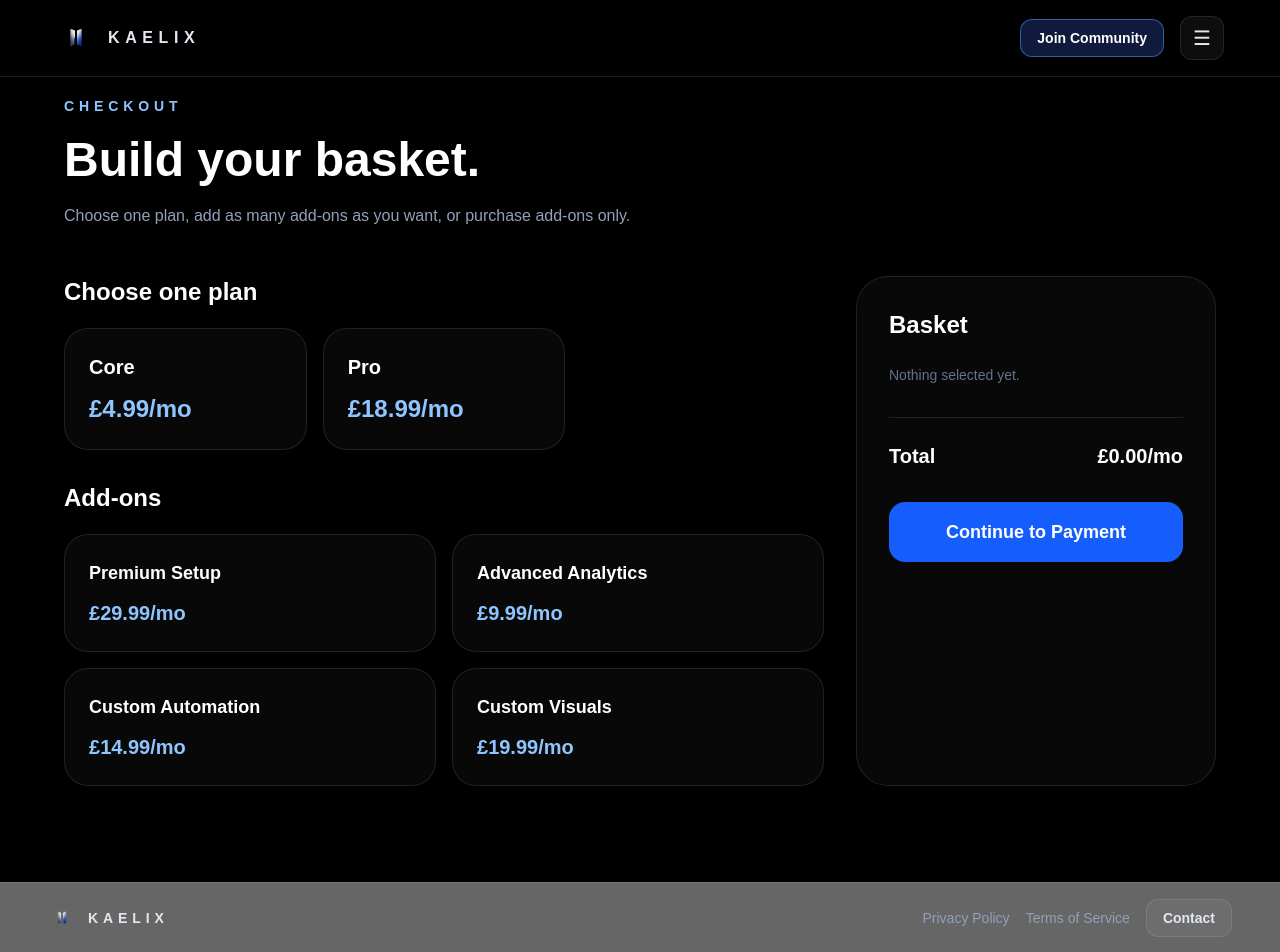
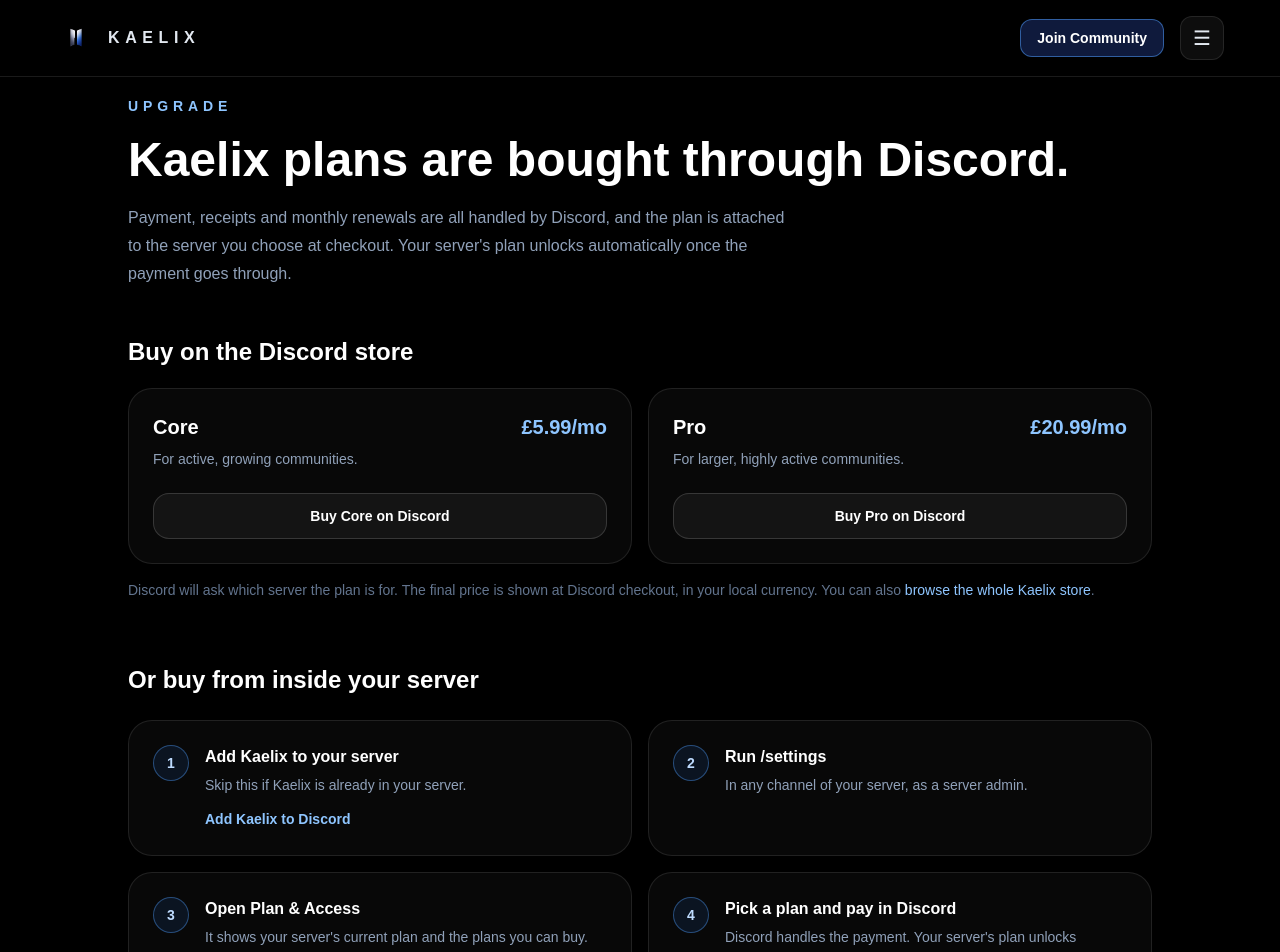
Before and after one commit to glykeselpides-bit/kaelix-site, a Next.js app: page /checkout in a window 1280 px wide. Shown: the top 952 px of the page. Built offline with nearby package versions, Linux system fonts and the light colour scheme.

Commit message:
checkout website

```diff
--- a/src/app/checkout/page.tsx
+++ b/src/app/checkout/page.tsx
@@ -1,166 +1,210 @@
-"use client";
-
-import { Suspense, useMemo, useState } from "react";
-import { useSearchParams } from "next/navigation";
+import Link from "next/link";
 import Navbar from "@/components/Navbar";
 import Footer from "@/components/Footer";
+import {
+  BOT_INVITE_URL,
+  DISCORD_STORE_URL,
+  planStoreUrl,
+  toBuyablePlan,
+} from "@/lib/discordStore";
+
+/**
+ * Where every "Choose plan" / "Upgrade" button lands. Kaelix is sold through
+ * Discord only, so this page sends people to the Discord store and explains
+ * the in-server way to buy. No payment happens on this site.
+ */
 
 const plans = [
-  { id: "core", name: "Core", price: 4.99 },
-  { id: "pro", name: "Pro", price: 18.99 },
+  {
+    id: "core" as const,
+    name: "Core",
+    price: "£5.99/mo",
+    summary: "For active, growing communities.",
+  },
+  {
+    id: "pro" as const,
+    name: "Pro",
+    price: "£20.99/mo",
+    summary: "For larger, highly active communities.",
+  },
 ];
 
-const addOns = [
-  { id: "setup", name: "Premium Setup", price: 29.99 },
-  { id: "analytics", name: "Advanced Analytics", price: 9.99 },
-  { id: "automation", name: "Custom Automation", price: 14.99 },
-  { id: "visuals", name: "Custom Visuals", price: 19.99 },
+const steps = [
+  {
+    title: "Add Kaelix to your server",
+    body: "Skip this if Kaelix is already in your server.",
+  },
+  {
+    title: "Run /settings",
+    body: "In any channel of your server, as a server admin.",
+  },
+  {
+    title: "Open Plan & Access",
+    body: "It shows your server's current plan and the plans you can buy.",
+  },
+  {
+    title: "Pick a plan and pay in Discord",
+    body: "Discord handles the payment. Your server's plan unlocks automatically once it goes through.",
+  },
 ];
 
-function CheckoutContent() {
-  const searchParams = useSearchParams();
-  const startingPlan = searchParams.get("plan")?.toLowerCase() || "";
+export default async function CheckoutPage({
+  searchParams,
+}: {
+  searchParams: Promise<{ plan?: string; guildId?: string }>;
+}) {
+  const { plan, guildId } = await searchParams;
+  const selected = toBuyablePlan(plan);
 
-  const [selectedPlan, setSelectedPlan] = useState(startingPlan);
-  const [selectedAddOns, setSelectedAddOns] = useState<string[]>([]);
-
-  const selectedPlanData = plans.find((plan) => plan.id === selectedPlan);
-
-  const selectedAddOnData = addOns.filter((addOn) =>
-    selectedAddOns.includes(addOn.id)
-  );
-
-  const total = useMemo(() => {
-    const planTotal = selectedPlanData?.price || 0;
-    const addOnsTotal = selectedAddOnData.reduce(
-      (sum, addOn) => sum + addOn.price,
-      0
-    );
-
-    return planTotal + addOnsTotal;
-  }, [selectedPlanData, selectedAddOnData]);
-
-  function toggleAddOn(id: string) {
-    setSelectedAddOns((current) =>
-      current.includes(id)
-        ? current.filter((item) => item !== id)
-        : [...current, id]
-    );
-  }
-
-  return (
-    <main className="min-h-screen bg-black px-6 py-24 text-white">
-      <div className="mx-auto max-w-6xl">
-        <p className="text-sm font-semibold uppercase tracking-[0.35em] text-blue-300">
-          Checkout
-        </p>
-
-        <h1 className="mt-5 text-5xl font-black">Build your basket.</h1>
-
-        <p className="mt-5 max-w-2xl text-slate-400">
-          Choose one plan, add as many add-ons as you want, or purchase add-ons
-          only.
-        </p>
-
-        <div className="mt-12 grid gap-8 lg:grid-cols-[1fr_360px]">
-          <div className="space-y-8">
-            <section>
-              <h2 className="text-2xl font-bold">Choose one plan</h2>
-
-              <div className="mt-5 grid gap-4 md:grid-cols-3">
-                {plans.map((plan) => (
-                  <button
-                    key={plan.id}
-                    onClick={() =>
-                      setSelectedPlan(selectedPlan === plan.id ? "" : plan.id)
-                    }
-                    className={`rounded-3xl border p-6 text-left transition ${
-                      selectedPlan === plan.id
-                        ? "border-blue-400 bg-blue-500/10"
-                        : "border-white/10 bg-white/[0.03] hover:border-blue-400/40"
-                    }`}
-                  >
-                    <div className="text-xl font-bold">{plan.name}</div>
-                    <div className="mt-3 text-2xl font-black text-blue-300">
-                      £{plan.price}/mo
-                    </div>
-                  </button>
-                ))}
-              </div>
-            </section>
-
-            <section>
-              <h2 className="text-2xl font-bold">Add-ons</h2>
-
-              <div className="mt-5 grid gap-4 md:grid-cols-2">
-                {addOns.map((addOn) => (
-                  <button
-                    key={addOn.id}
-                    onClick={() => toggleAddOn(addOn.id)}
-                    className={`rounded-3xl border p-6 text-left transition ${
-                      selectedAddOns.includes(addOn.id)
-                        ? "border-blue-400 bg-blue-500/10"
-                        : "border-white/10 bg-white/[0.03] hover:border-blue-400/40"
-                    }`}
-                  >
-                    <div className="text-lg font-bold">{addOn.name}</div>
-                    <div className="mt-3 text-xl font-black text-blue-300">
-                      £{addOn.price}/mo
-                    </div>
-                  </button>
-                ))}
-              </div>
-            </section>
-          </div>
-
-          <aside className="rounded-[32px] border border-white/10 bg-white/[0.03] p-8 backdrop-blur-xl">
-            <h2 className="text-2xl font-bold">Basket</h2>
-
-            <div className="mt-6 space-y-4 text-sm text-slate-300">
-              {selectedPlanData && (
-                <div className="flex justify-between gap-4">
-                  <span>{selectedPlanData.name}</span>
-                  <span>£{selectedPlanData.price}/mo</span>
-                </div>
-              )}
-
-              {selectedAddOnData.map((addOn) => (
-                <div key={addOn.id} className="flex justify-between gap-4">
-                  <span>{addOn.name}</span>
-                  <span>£{addOn.price}/mo</span>
-                </div>
-              ))}
-
-              {!selectedPlanData && selectedAddOnData.length === 0 && (
-                <p className="text-slate-500">Nothing selected yet.</p>
-              )}
-            </div>
-
-            <div className="mt-8 border-t border-white/10 pt-6">
-              <div className="flex justify-between text-xl font-bold">
-                <span>Total</span>
-                <span>£{total.toFixed(2)}/mo</span>
-              </div>
-            </div>
-
-            <button className="mt-8 w-full rounded-2xl bg-blue-600 px-6 py-4 text-lg font-semibold text-white transition hover:bg-blue-500">
-              Continue to Payment
-            </button>
-          </aside>
-        </div>
-      </div>
-    </main>
-  );
-}
-
-export default function CheckoutPage() {
   return (
     <>
       <Navbar />
 
-      <Suspense fallback={null}>
-        <CheckoutContent />
-      </Suspense>
+      <main className="min-h-screen bg-black px-6 py-24 text-white">
+        <div className="mx-auto max-w-5xl">
+          <p className="text-sm font-semibold uppercase tracking-[0.35em] text-blue-300">
+            Upgrade
+          </p>
+
+          <h1 className="mt-5 text-4xl font-black md:text-5xl">
+            Kaelix plans are bought through Discord.
+          </h1>
+
+          <p className="mt-5 max-w-2xl leading-7 text-slate-400">
+            Payment, receipts and monthly renewals are all handled by Discord,
+            and the plan is attached to the server you choose at checkout. Your
+            server&apos;s plan unlocks automatically once the payment goes
+            through.
+          </p>
+
+          <section className="mt-12">
+            <h2 className="text-2xl font-bold">Buy on the Discord store</h2>
+
+            <div className="mt-5 grid gap-4 md:grid-cols-2">
+              {plans.map((p) => {
+                const highlighted = selected === p.id;
+
+                return (
+                  <div
+                    key={p.id}
+                    className={`flex flex-col rounded-3xl border p-6 ${
+                      highlighted
+                        ? "border-blue-400 bg-blue-500/10"
+                        : "border-white/10 bg-white/[0.03]"
+                    }`}
+                  >
+                    <div className="flex items-baseline justify-between gap-4">
+                      <div className="text-xl font-bold">{p.name}</div>
+                      <div className="text-xl font-black text-blue-300">
+                        {p.price}
+                      </div>
+                    </div>
+
+                    <p className="mt-2 text-sm text-slate-400">{p.summary}</p>
+
+                    <a
+                      href={planStoreUrl(p.id)}
+                      target="_blank"
+                      rel="noopener noreferrer"
+                      className={`mt-6 rounded-2xl px-6 py-3 text-center text-sm font-semibold transition ${
+                        highlighted
+                          ? "bg-blue-600 text-white hover:bg-blue-500"
+                          : "border border-white/15 bg-white/5 text-white hover:border-blue-400 hover:bg-blue-500/10"
+                      }`}
+                    >
+                      Buy {p.name} on Discord
+                    </a>
+                  </div>
+                );
+              })}
+            </div>
+
+            <p className="mt-4 text-sm text-slate-500">
+              {guildId
+                ? "When Discord asks which server the plan is for, pick the server you came from. "
+                : "Discord will ask which server the plan is for. "}
+              The final price is shown at Discord checkout, in your local
+              currency. You can also{" "}
+              <a
+                href={DISCORD_STORE_URL}
+                target="_blank"
+                rel="noopener noreferrer"
+                className="text-blue-300 underline-offset-4 hover:underline"
+              >
+                browse the whole Kaelix store
+              </a>
+              .
+            </p>
+          </section>
+
+          <section className="mt-16">
+            <h2 className="text-2xl font-bold">Or buy from inside your server</h2>
+
+            <ol className="mt-6 grid gap-4 md:grid-cols-2">
+              {steps.map((step, i) => (
+                <li
+                  key={step.title}
+                  className="flex gap-4 rounded-3xl border border-white/10 bg-white/[0.03] p-6"
+                >
+                  <span className="flex h-9 w-9 shrink-0 items-center justify-center rounded-full border border-blue-400/40 bg-blue-500/10 text-sm font-bold text-blue-200">
+                    {i + 1}
+                  </span>
+
+                  <div>
+                    <div className="font-bold">{step.title}</div>
+                    <p className="mt-1 text-sm leading-6 text-slate-400">
+                      {step.body}
+                    </p>
+
+                    {i === 0 && (
+                      <a
+                        href={BOT_INVITE_URL}
+                        target="_blank"
+                        rel="noopener noreferrer"
+                        className="mt-3 inline-block text-sm font-semibold text-blue-300 underline-offset-4 hover:underline"
+                      >
+                        Add Kaelix to Discord
+                      </a>
+                    )}
+                  </div>
+                </li>
+              ))}
+            </ol>
+          </section>
+
+          <section className="mt-16 grid gap-4 md:grid-cols-2">
+            <div className="rounded-3xl border border-white/10 bg-white/[0.03] p-6">
+              <h2 className="text-lg font-bold">Changing or cancelling</h2>
+              <p className="mt-2 text-sm leading-6 text-slate-400">
+                Subscriptions are managed in Discord, under User Settings →
+                Subscriptions. If you cancel, your server keeps the plan until
+                the end of the period you&apos;ve paid for.
+              </p>
+            </div>
+
+            <div className="rounded-3xl border border-white/10 bg-white/[0.03] p-6">
+              <h2 className="text-lg font-bold">Need Elite?</h2>
+              <p className="mt-2 text-sm leading-6 text-slate-400">
+                Elite is set up for each community individually.{" "}
+                <a
+                  href="mailto:hello@joinkaelix.com"
+                  className="text-blue-300 underline-offset-4 hover:underline"
+                >
+                  Contact us
+                </a>{" "}
+                or see the full comparison on the{" "}
+                <Link
+                  href="/pricing"
+                  className="text-blue-300 underline-offset-4 hover:underline"
+                >
+                  pricing page
+                </Link>
+                .
+              </p>
+            </div>
+          </section>
+        </div>
+      </main>
 
       <Footer />
     </>
--- a/src/app/pricing/page.tsx
+++ b/src/app/pricing/page.tsx
@@ -1,5 +1,7 @@
 import Navbar from "@/components/Navbar";
 import Footer from "@/components/Footer";
+import Link from "next/link";
+import { BOT_INVITE_URL, planStoreUrl } from "@/lib/discordStore";
 
 const plans = [
   {
@@ -19,7 +21,7 @@
   },
   {
     name: "Core",
-    price: "£4.99/mo",
+    price: "£5.99/mo",
     description: "Built for active growing communities that need structure and engagement.",
     features: [
       "Up to 200 server members",
@@ -32,12 +34,12 @@
     ],
     activities:
       "Quiz, Cipher, Hidden Word, Story Chain, Caption This",
-    button: "Choose Core",
+    button: "Get Core on Discord",
     highlight: false,
   },
   {
     name: "Pro",
-    price: "£18.99/mo",
+    price: "£20.99/mo",
     description: "Advanced systems for larger and highly active communities.",
     features: [
       "Up to 1,000 server members",
@@ -49,7 +51,7 @@
       "Expanded faction systems",
     ],
     activities: "All Activities Included",
-    button: "Choose Pro",
+    button: "Get Pro on Discord",
     highlight: true,
   },
   {
@@ -149,9 +151,12 @@
                     plan.name === "Elite"
                       ? "mailto:hello@joinkaelix.com"
                       : plan.name === "Free"
-                        ? "https://discord.gg/2PYbjwmHRX"
-                        : `/checkout?plan=${plan.name.toLowerCase()}`
+                        ? BOT_INVITE_URL
+                        : planStoreUrl(plan.name === "Pro" ? "pro" : "core")
                   }
+                  {...(plan.name === "Elite"
+                    ? {}
+                    : { target: "_blank", rel: "noopener noreferrer" })}
                   className={`mt-auto rounded-2xl px-6 py-4 text-center text-sm font-semibold transition ${
                     plan.highlight
                       ? "bg-blue-600 text-white hover:bg-blue-500"
@@ -163,6 +168,20 @@
               </div>
             ))}
           </div>
+
+          <p className="mx-auto mt-12 max-w-3xl text-center text-sm leading-7 text-slate-400">
+            Plans are bought and managed through Discord. You can also buy
+            from inside your server: add Kaelix, run{" "}
+            <span className="font-semibold text-slate-200">/settings</span>,
+            then open{" "}
+            <span className="font-semibold text-slate-200">Plan &amp; Access</span>.{" "}
+            <Link
+              href="/checkout"
+              className="text-blue-300 underline-offset-4 hover:underline"
+            >
+              How buying works
+            </Link>
+          </p>
         </section>
       </div>
       <Footer />
--- /dev/null
+++ b/src/lib/discordStore.ts
@@ -0,0 +1,27 @@
+/**
+ * Kaelix plans are sold through Discord only (Discord Premium Apps), so every
+ * "buy" button on the site sends people to the Discord store.
+ */
+
+export const KAELIX_APP_ID = "1506753052173139968";
+
+export const BOT_INVITE_URL = `https://discord.com/oauth2/authorize?client_id=${KAELIX_APP_ID}&permissions=8&integration_type=0&scope=bot+applications.commands`;
+
+export const DISCORD_STORE_URL = `https://discord.com/application-directory/${KAELIX_APP_ID}/store`;
+
+export type BuyablePlan = "core" | "pro";
+
+export function toBuyablePlan(value: string | null | undefined): BuyablePlan | null {
+  const plan = value?.toLowerCase();
+  return plan === "core" || plan === "pro" ? plan : null;
+}
+
+export function planStoreUrl(plan: BuyablePlan | null): string {
+  if (!plan) {
+    return DISCORD_STORE_URL;
+  }
+
+  const sku = (plan === "core" ? process.env.KAELIX_SKU_CORE : process.env.KAELIX_SKU_PRO)?.trim();
+
+  return sku && /^\d+$/.test(sku) ? `${DISCORD_STORE_URL}/${sku}` : DISCORD_STORE_URL;
+}
```
Also changed, not shown: src/app/servers/[guildId]/subscription/SubscriptionPlanOptions.tsx (+13 -4 lines).
